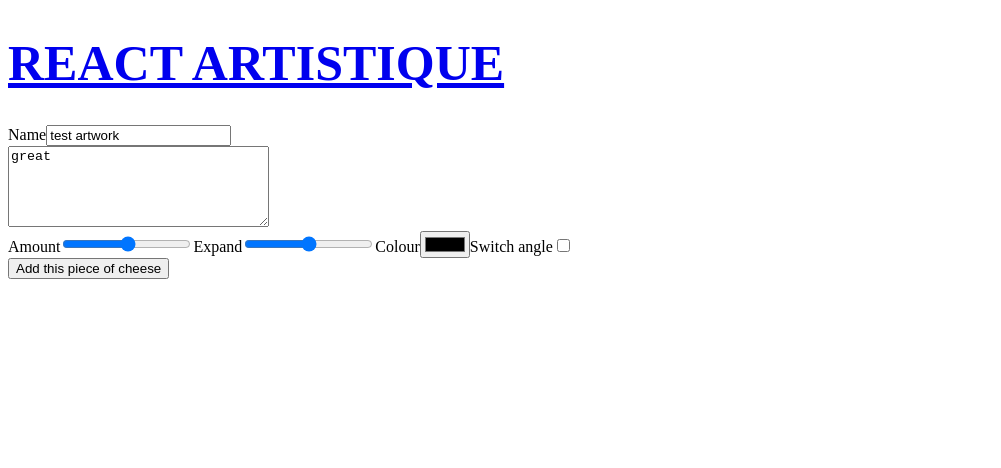
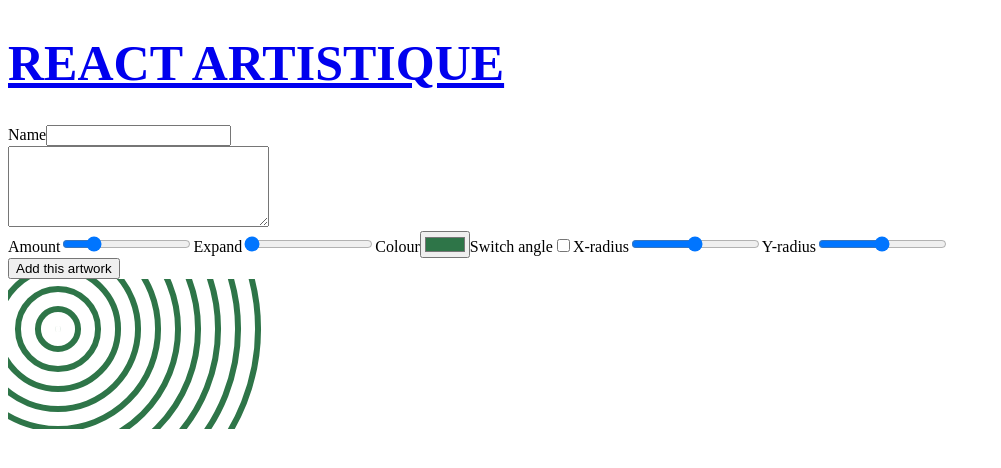
Before and after one commit to hansmaas123/reactartistiquestrapi, a React (Vite) app in the folder client/: page /artwork/create in a window 1280 px wide. Shown: the top 468 px of the page, without its empty margins (0-1001 px from the left). Built offline with nearby package versions, Linux system fonts and the light colour scheme.

Commit message:
made create artwork system work

```diff
--- a/client/src/components/ArtworkCard.jsx
+++ b/client/src/components/ArtworkCard.jsx
@@ -3,13 +3,12 @@ import PropTypes from 'prop-types';
 import Art from './Art';
 
 const ArtworkCard = ({ artwork }) => {
-    const json = artwork.svg;
 
     return (
         <div className="card__wrapper">
             <h3 className="title">{artwork.title}</h3>
-            <p>{artwork.svg.name}</p>
-            <Art circles={JSON.parse(json.circles)} colour={json.colour} strokeDistance={JSON.parse(json.strokeDistance)} angle={JSON.parse(json.angle)} radiusX={json.radiusX} radiusY={json.radiusY} />
+            <p>{artwork.title}</p>
+            <Art circles={artwork.amount} colour={artwork.colour} strokeDistance={artwork.expand} angle={artwork.angle} radiusX={artwork.xradius} radiusY={artwork.yradius} />
         </div>
     );
 }
--- a/client/src/routes/artworkDetail.jsx
+++ b/client/src/routes/artworkDetail.jsx
@@ -14,8 +14,6 @@ const loader = async ({ params }) => {
 
 const ArtworkDetail = () => {
     const { artwork } = useLoaderData();
-    const json = artwork.svg;
-    console.log(json);
     // console.log(JSON.parse(json));
     // const obj = JSON.parse(json);
     // const [properties, setProperties] = useState({
@@ -37,7 +35,7 @@ const ArtworkDetail = () => {
             <div className="row">
             </div>
             <div className='art__wrapper'>
-                <Art circles={JSON.parse(json.circles)} colour={json.colour} strokeDistance={JSON.parse(json.strokeDistance)} angle={JSON.parse(json.angle)} radiusX={json.radiusX} radiusY={json.radiusY} />
+                <Art circles={artwork.amount} colour={artwork.colour} strokeDistance={artwork.expand} angle={artwork.angle} radiusX={artwork.xradius} radiusY={artwork.yradius} />
             </div>
         </div>
 
--- a/client/src/routes/createArtwork.jsx
+++ b/client/src/routes/createArtwork.jsx
@@ -1,7 +1,8 @@
 import "../styles/style.css";
 import { Form, redirect } from "react-router-dom";
 import { createArtwork } from "../services/artwork";
-import Slider from '../components/Slider';
+import Art from '../components/Art'
+import { useState } from 'react';
 
 const action = async ({ request }) => {
     const formData = await request.formData();
@@ -11,22 +12,153 @@ const action = async ({ request }) => {
 }
 
 const CreateArtwork = () => {
+    const [properties, setProperties] = useState({
+        circles: Math.floor((Math.random() * 49) + 1),
+        strokeDistance: 0.2,
+        colour: "#" + Math.floor(Math.random() * 16777215).toString(16).padStart(6, '0').toUpperCase(),
+        angle: false,
+        radiusX: 50,
+        radiusY: 50,
+    })
+
+    const handleSliderAmountChange = (e) => {
+        let updatedValue = { "circles": parseInt(e.target.value, 10) }
+        setProperties(properties => ({
+            ...properties,
+            ...updatedValue
+        }))
+    }
+    const handleColourChange = (e) => {
+        let updatedValue = { "colour": e.target.value }
+        setProperties(properties => ({
+            ...properties,
+            ...updatedValue
+        }))
+    }
+    const handleSliderStrokeDistanceChange = (e) => {
+        let updatedValue = { "strokeDistance": parseInt(e.target.value, 10) }
+        setProperties(properties => ({
+            ...properties,
+            ...updatedValue
+        }))
+    }
+    const handleCheckboxChange = (e) => {
+        console.log(e.target.checked)
+        let updatedValue = {
+            "angle": e.target.checked,
+            "radiusX": 50,
+            "radiusY": 50,
+        }
+        setProperties(properties => ({
+            ...properties,
+            ...updatedValue
+        }));
+        console.log(properties.angle);
+    }
+    const handleSliderRadiusXChange = (e) => {
+        let updatedValue = { "radiusX": parseInt(e.target.value, 10) }
+        setProperties(properties => ({
+            ...properties,
+            ...updatedValue
+        }))
+    }
+    const handleSliderRadiusYChange = (e) => {
+        let updatedValue = { "radiusY": parseInt(e.target.value, 10) }
+        setProperties(properties => ({
+            ...properties,
+            ...updatedValue
+        }))
+    }
+
+
     return (
+        <>
             <Form method="POST">
                 <div className="form__group">
                     <label htmlFor="name">Name</label>
-                <input type="text" id="name" name="name" defaultValue="test artwork" />
+                    <input type="text" id="title" name="title" />
                 </div>
 
                 <div className="form__group">
                     <label htmlFor="description"></label>
-                <textarea name="description" id="description" cols="30" rows="5" defaultValue="great"></textarea>
+                    <textarea name="description" id="description" cols="30" rows="5" ></textarea>
                 </div>
-            <Slider />
+
+                <label className="label">
+                    <span>Amount</span>
+                    <input
+                        type="range"
+                        min={1}
+                        max={50}
+                        value={properties.circles}
+                        id="amount"
+                        name="amount"
+                        onChange={handleSliderAmountChange}
+                    />
+                </label>
+                <label className="label">
+                    <span>Expand</span>
+                    <input
+                        type="range"
+                        min={0}
+                        max={20}
+                        value={properties.strokeDistance}
+                        id="expand"
+                        name="expand"
+                        onChange={handleSliderStrokeDistanceChange}
+                    />
+                </label>
+                <label className="label">
+                    <span>Colour</span>
+                    <input
+                        type="color"
+                        value={properties.colour}
+                        id="colour"
+                        name="colour"
+                        onChange={handleColourChange}
+                    />
+                </label>
+                <label className="label">
+                    <span>Switch angle</span>
+                    <input
+                        className='checkbox'
+                        type="checkbox"
+                        id="angle"
+                        name="angle"
+                        onChange={handleCheckboxChange}
+                        value={properties.angle}
+                    />
+                </label>
+                <label className="label">
+                    <span>X-radius</span>
+                    <input
+                        type="range"
+                        min={1}
+                        max={100}
+                        value={properties.radiusX}
+                        id="xradius"
+                        name="xradius"
+                        onChange={handleSliderRadiusXChange}
+                    />
+                </label>
+                <label className="label">
+                    <span>Y-radius</span>
+                    <input
+                        type="range"
+                        min={1}
+                        max={100}
+                        value={properties.radiusY}
+                        id="yradius"
+                        name="yradius"
+                        onChange={handleSliderRadiusYChange}
+                    />
+                </label>
                 <div className="form__group">
-                <input type="submit" className="submit" value="Add this piece of cheese" />
+                    <input type="submit" className="submit" value="Add this artwork" />
                 </div>
             </Form>
+            <Art circles={properties.circles} colour={properties.colour} strokeDistance={properties.strokeDistance} angle={properties.angle} radiusX={properties.radiusX} radiusY={properties.radiusY} />
+        </>
     );
 }
 
--- a/client/src/services/artwork.js
+++ b/client/src/services/artwork.js
@@ -6,6 +6,7 @@ const getArtworks = async () => {
     return artworks.map(unwrapAtributes);
 };
 const createArtwork = async (data) => {
+    console.log(data);
     const artwork = await fetchApi(
         {
             endpoint: "artworks",
```
Also changed, not shown: client/src/components/Art.jsx (+5 -4 lines), client/src/components/Slider.jsx (+12 -12 lines), 2 other files (tests, documents, lock files or other folders). Lines whose indentation alone changed are shown as unchanged.
